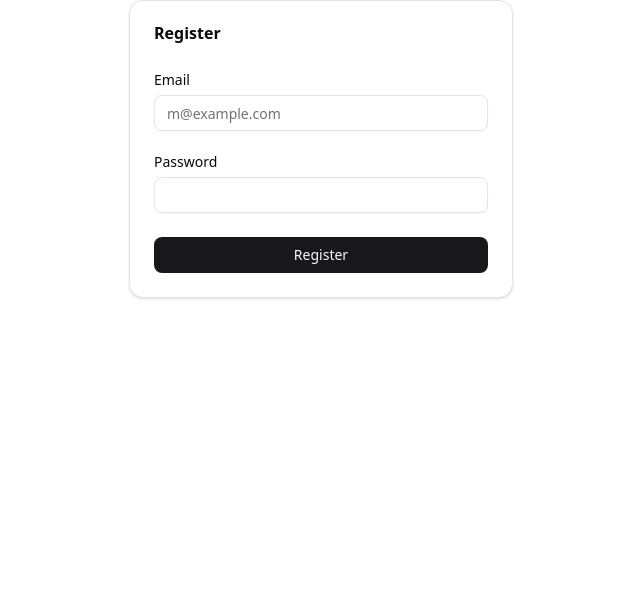
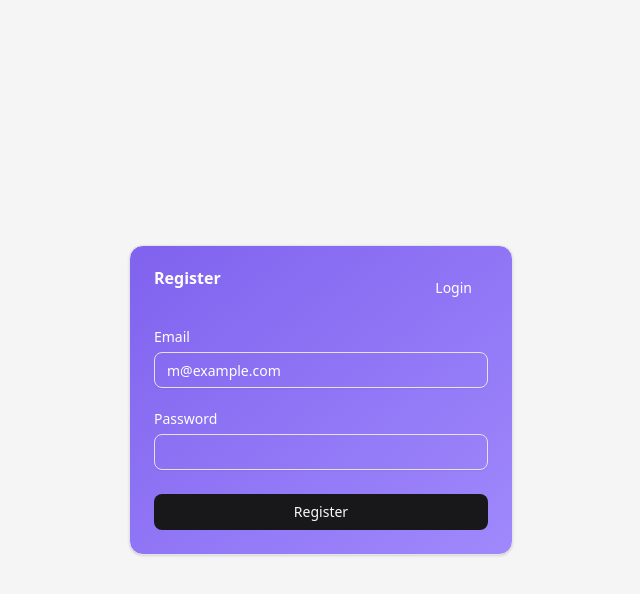
Before and after one commit to yunis91/FlavorFit, a Next.js app in the folder front-end/: page /auth/register in a window 1280 px wide. Shown: the top 594 px of the page, without its empty margins (319-959 px from the left). Built offline with nearby package versions, Linux system fonts and the light colour scheme; no server answers.

Commit message:
changes day 19

```diff
--- a/front-end/codegen.ts
+++ b/front-end/codegen.ts
@@ -6,12 +6,11 @@ const config: CodegenConfig = {
   schema: 'http://localhost:4200/graphql',
   documents: ['src/shared/graphql/**/*.graphql', 'src/features/**/*.graphql'],
   generates: {
-    'src/__generated__/output.ts': {
-      plugins: [
-        'typescript',
-        'typescript-operations',
-        'typescript-react-apollo'
-      ],
+    'src/__generated__/': {
+      preset: 'client',
+      presetConfig: {
+        fragmentMasking: false
+      },
       config: {
         enumsAsConst: true
       }
--- a/front-end/package.json
+++ b/front-end/package.json
@@ -24,10 +24,8 @@
   },
   "devDependencies": {
     "@graphql-codegen/cli": "6.1.1",
-    "@graphql-codegen/client-preset": "5.2.2",
+    "@graphql-codegen/client-preset": "^5.2.2",
     "@graphql-codegen/introspection": "5.0.0",
-    "@graphql-codegen/typescript-operations": "^5.0.7",
-    "@graphql-codegen/typescript-react-apollo": "^4.4.0",
     "@parcel/watcher": "^2.5.6",
     "@tailwindcss/postcss": "^4",
     "@trivago/prettier-plugin-sort-imports": "^6.0.2",
--- a/front-end/src/__generated__/output.ts
+++ b/front-end/src/__generated__/graphql.ts
@@ -1,6 +1,7 @@
-import { gql } from '@apollo/client';
+/* eslint-disable */
+import { TypedDocumentNode as DocumentNode } from '@graphql-typed-document-node/core';
 export type Maybe<T> = T | null;
-export type InputMaybe<T> = Maybe<T>;
+export type InputMaybe<T> = T | null | undefined;
 export type Exact<T extends { [key: string]: unknown }> = { [K in keyof T]: T[K] };
 export type MakeOptional<T, K extends keyof T> = Omit<T, K> & { [SubKey in K]?: Maybe<T[SubKey]> };
 export type MakeMaybe<T, K extends keyof T> = Omit<T, K> & { [SubKey in K]: Maybe<T[SubKey]> };
@@ -13,6 +14,7 @@ export type Scalars = {
   Boolean: { input: boolean; output: boolean; }
   Int: { input: number; output: number; }
   Float: { input: number; output: number; }
+  /** A date-time string at UTC, such as 2019-12-03T09:54:33Z, compliant with the date-time format. */
   DateTime: { input: any; output: any; }
 };
 
@@ -436,3 +438,21 @@ export type UserUpdateCustomInput = {
   password?: InputMaybe<Scalars['String']['input']>;
   profile?: InputMaybe<ProfileUpdateInput>;
 };
+
+export type LoginMutationVariables = Exact<{
+  data: AuthInput;
+}>;
+
+
+export type LoginMutation = { __typename?: 'Mutation', login: { __typename?: 'AuthResponse', accessToken: string, user: { __typename?: 'UserModel', email: string } } };
+
+export type RegisterMutationVariables = Exact<{
+  data: AuthInput;
+}>;
+
+
+export type RegisterMutation = { __typename?: 'Mutation', register: { __typename?: 'AuthResponse', accessToken: string, user: { __typename?: 'UserModel', email: string } } };
+
+
+export const LoginDocument = {"kind":"Document","definitions":[{"kind":"OperationDefinition","operation":"mutation","name":{"kind":"Name","value":"Login"},"variableDefinitions":[{"kind":"VariableDefinition","variable":{"kind":"Variable","name":{"kind":"Name","value":"data"}},"type":{"kind":"NonNullType","type":{"kind":"NamedType","name":{"kind":"Name","value":"AuthInput"}}}}],"selectionSet":{"kind":"SelectionSet","selections":[{"kind":"Field","name":{"kind":"Name","value":"login"},"arguments":[{"kind":"Argument","name":{"kind":"Name","value":"data"},"value":{"kind":"Variable","name":{"kind":"Name","value":"data"}}}],"selectionSet":{"kind":"SelectionSet","selections":[{"kind":"Field","name":{"kind":"Name","value":"accessToken"}},{"kind":"Field","name":{"kind":"Name","value":"user"},"selectionSet":{"kind":"SelectionSet","selections":[{"kind":"Field","name":{"kind":"Name","value":"email"}}]}}]}}]}}]} as unknown as DocumentNode<LoginMutation, LoginMutationVariables>;
+export const RegisterDocument = {"kind":"Document","definitions":[{"kind":"OperationDefinition","operation":"mutation","name":{"kind":"Name","value":"Register"},"variableDefinitions":[{"kind":"VariableDefinition","variable":{"kind":"Variable","name":{"kind":"Name","value":"data"}},"type":{"kind":"NonNullType","type":{"kind":"NamedType","name":{"kind":"Name","value":"AuthInput"}}}}],"selectionSet":{"kind":"SelectionSet","selections":[{"kind":"Field","name":{"kind":"Name","value":"register"},"arguments":[{"kind":"Argument","name":{"kind":"Name","value":"data"},"value":{"kind":"Variable","name":{"kind":"Name","value":"data"}}}],"selectionSet":{"kind":"SelectionSet","selections":[{"kind":"Field","name":{"kind":"Name","value":"accessToken"}},{"kind":"Field","name":{"kind":"Name","value":"user"},"selectionSet":{"kind":"SelectionSet","selections":[{"kind":"Field","name":{"kind":"Name","value":"email"}}]}}]}}]}}]} as unknown as DocumentNode<RegisterMutation, RegisterMutationVariables>;
--- /dev/null
+++ b/front-end/src/__generated__/index.ts
@@ -0,0 +1 @@
+export * from "./gql";
--- a/front-end/src/app/globals.css
+++ b/front-end/src/app/globals.css
@@ -49,7 +49,7 @@
 
 :root {
   --radius: 0.625rem;
-  --background: oklch(1 0 0);
+  --background: #f5f5f5;
   --foreground: oklch(0.141 0.005 285.823);
   --card: oklch(1 0 0);
   --card-foreground: oklch(0.141 0.005 285.823);
--- a/front-end/src/app/profile/Profile.tsx
+++ b/front-end/src/app/profile/Profile.tsx
@@ -1,11 +1,11 @@
-import { useGetProfileQuery } from '@/__generated__/output'
+import { useGetProfileQuery } from '@/__generated__/'
 
 export function Profile() {
   const { data } = useGetProfileQuery()
   return (
     <div>
-      <h1>{name}</h1>
-      <p>Email: {email}</p>
+      <h1>{data?.name}</h1>
+      <p>Email: {data?.email}</p>
     </div>
   )
 }
--- a/front-end/src/features/auth/ui/AuthForm.tsx
+++ b/front-end/src/features/auth/ui/AuthForm.tsx
@@ -1,9 +1,14 @@
 'use client'
+
+import { useMutation } from '@apollo/client/react'
+import Link from 'next/link'
 
 import { Button } from '@/shared/components/ui/button'
 import {
   Card,
+  CardAction,
   CardContent,
+  CardDescription,
   CardFooter,
   CardHeader,
   CardTitle
@@ -11,15 +16,47 @@ import {
 import { Input } from '@/shared/components/ui/input'
 import { Label } from '@/shared/components/ui/label'
 
+import { PAGES } from '@/shared/config/page.config'
+
+import { LoginDocument, RegisterDocument } from '@/__generated__/graphql'
+
 interface Props {
   type: 'login' | 'register'
 }
 
 export function AuthForm({ type }: Props) {
+  const isLogin = type === 'login'
+  const [register, { data, loading, error }] = useMutation(
+    isLogin ? LoginDocument : RegisterDocument
+  )
+
   return (
-    <Card className="mx-auto w-full max-w-sm">
+    <div className="flex h-screen items-center justify-center">
+      <Card className="w-full max-w-sm bg-linear-to-br from-[#8062ee] to-[#a088fc] text-white">
         <CardHeader>
-        <CardTitle>{type === 'register' ? 'Register' : 'Login'}</CardTitle>
+          <CardTitle>{isLogin ? 'Login' : 'Register'}</CardTitle>
+          <CardAction>
+            <Button
+              asChild
+              variant="link"
+            >
+              {isLogin ? (
+                <Link
+                  className="text-white"
+                  href={PAGES.REGISTER}
+                >
+                  Register
+                </Link>
+              ) : (
+                <Link
+                  className="text-white"
+                  href={PAGES.LOGIN}
+                >
+                  Login
+                </Link>
+              )}
+            </Button>
+          </CardAction>
         </CardHeader>
         <CardContent>
           <form>
@@ -29,6 +66,7 @@ export function AuthForm({ type }: Props) {
                 <Input
                   id="email"
                   type="email"
+                  className="placeholder:text-white"
                   placeholder="m@example.com"
                   required
                 />
@@ -48,10 +86,12 @@ export function AuthForm({ type }: Props) {
           <Button
             type="submit"
             className="w-full"
+            disabled={loading}
           >
-          {type === 'register' ? 'Register' : 'Login'}
+            {isLogin ? 'Login' : 'Register'}
           </Button>
         </CardFooter>
       </Card>
+    </div>
   )
 }
--- /dev/null
+++ b/front-end/src/shared/config/page.config.ts
@@ -0,0 +1,9 @@
+class PageConfig {
+  readonly HOME = '/'
+
+  private readonly AUTH = '/auth'
+  readonly LOGIN = this.AUTH + '/login'
+  readonly REGISTER = this.AUTH + '/register'
+}
+
+export const PAGES = new PageConfig()
```
Also changed, not shown: front-end/src/__generated__/gql.ts (added, +52 -0 lines), front-end/src/features/auth/graphql/register.graphql (added, +8 -0 lines), front-end/src/shared/graphql/getProfile.graphql (deleted, +0 -7 lines). Lines whose indentation alone changed are shown as unchanged.
